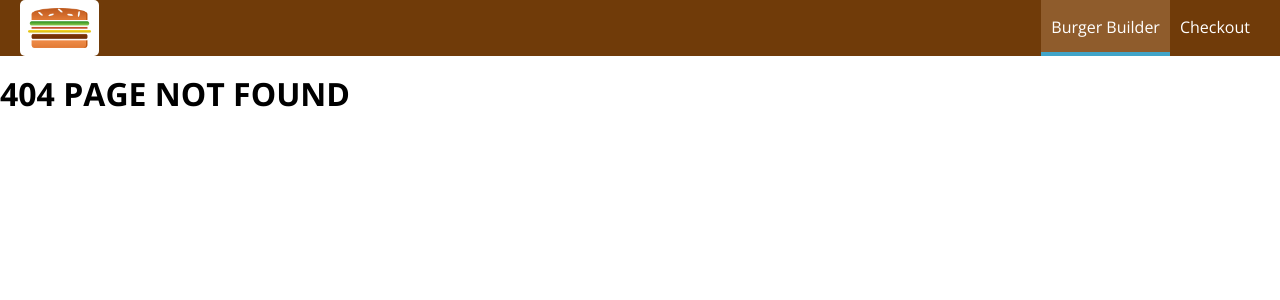
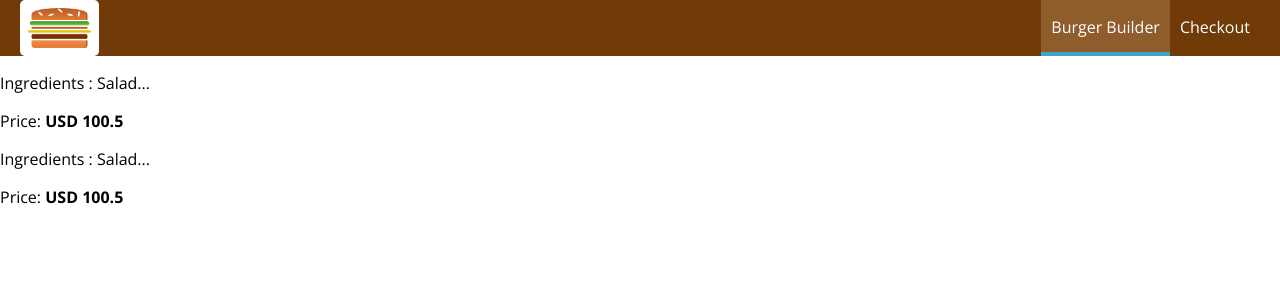
Before and after one commit to goxr3plus/React-Burger-Restaurant, a React (Create React App) app: page /React-Burger-Restaurant/orders in a window 1280 px wide. Before the commit this address had no page. Shown: the top 300 px of the page. Built offline with nearby package versions, Linux system fonts and the light colour scheme.

Commit message:
Added Orders Page

```diff
--- a/src/App.js
+++ b/src/App.js
@@ -1,8 +1,9 @@
-import React, { Component } from "react";
-import { Route, Switch } from "react-router-dom";
-import BurgerBuilder from "./containers/BurgerBuilder/BurgerBuilder";
-import Checkout from "./containers/Checkout/Checkout";
-import Layout from "./hoc/Layout/Layout";
+import React, { Component } from "react"
+import { Route, Switch } from "react-router-dom"
+import BurgerBuilder from "./containers/BurgerBuilder/BurgerBuilder"
+import Checkout from "./containers/Checkout/Checkout"
+import Layout from "./hoc/Layout/Layout"
+import Orders from "./containers/Checkout/Orders/Orders"
 
 class App extends Component {
    render() {
@@ -10,11 +11,12 @@ class App extends Component {
          <Layout>
             <Switch>
                <Route path="/" exact component={BurgerBuilder} />
+               <Route path="/orders" component={Orders} />
                <Route path="/checkout" component={Checkout} />
-               <Route render={() => <h1> 404 PAGE NOT FOUND </h1>}/>
+               <Route render={() => <h1> 404 PAGE NOT FOUND </h1>} />
                {/* <Redirect from="/" to="/React-Burger-Restaurant" /> */}
             </Switch>
-{/*
+            {/*
             <Route path="/" exact component={BurgerBuilder} />
             <Route path="/checkout" component={Checkout} /> */}
          </Layout>
--- /dev/null
+++ b/src/components/Order/Order.css
@@ -0,0 +1,8 @@
+.Order {
+   width: 100%;
+   border: 1px solid #ccc;
+   box-shadow: 0 2px 3px #eee;
+   padding: 10px;
+   margin: 10px auto;
+   box-sizing: border-box;
+}
--- /dev/null
+++ b/src/components/Order/Order.js
@@ -0,0 +1,13 @@
+import React from "react"
+import "./Order.css"
+
+const order = props => (
+   <div>
+      <p>Ingredients : Salad...</p>
+      <p>
+         Price: <strong>USD 100.5</strong>{" "}
+      </p>
+   </div>
+)
+
+export default order
--- /dev/null
+++ b/src/containers/Checkout/Orders/Orders.js
@@ -0,0 +1,15 @@
+import React, { Component } from 'react';
+import Order from './../../../components/Order/Order';
+
+class Orders extends Component {
+    render() {
+        return (
+            <div>
+                <Order ></Order>
+                <Order ></Order>
+            </div>
+        );
+    }
+}
+
+export default Orders;
```
